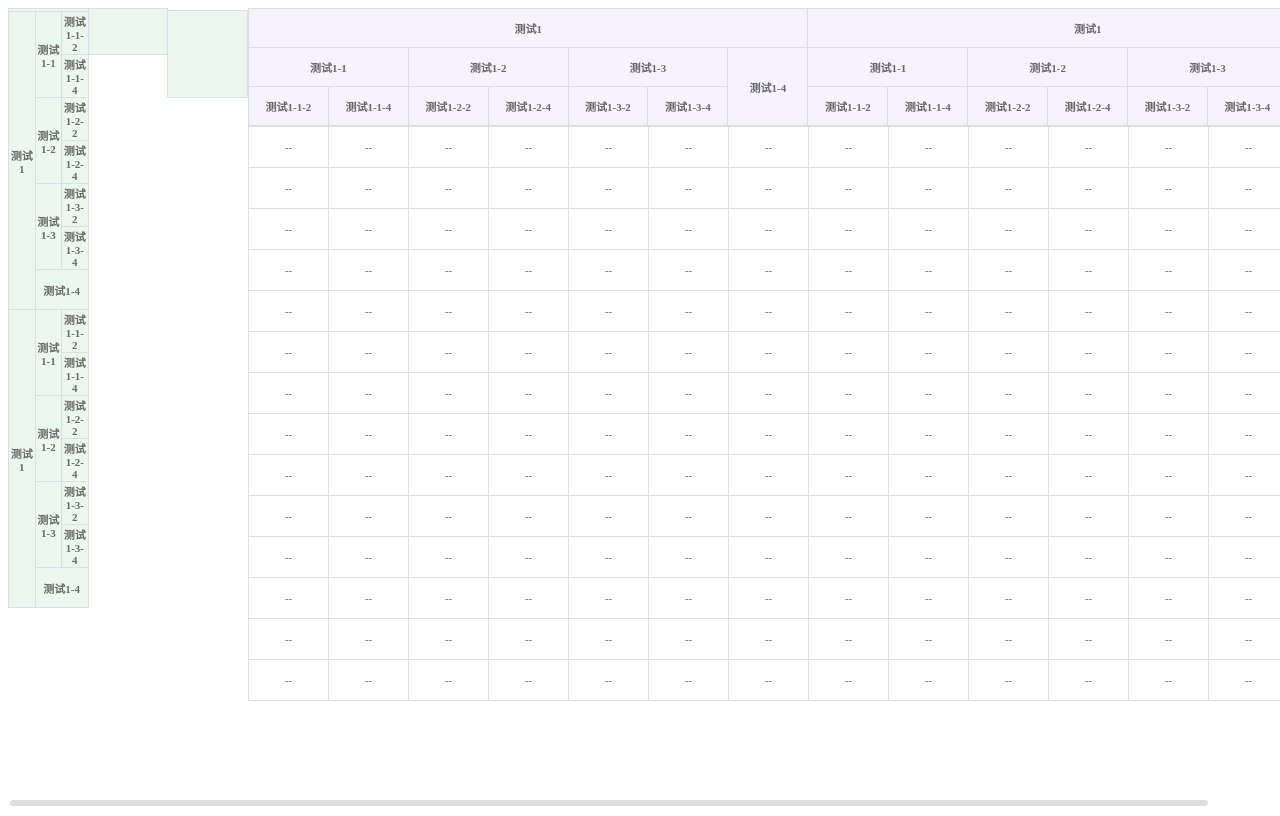
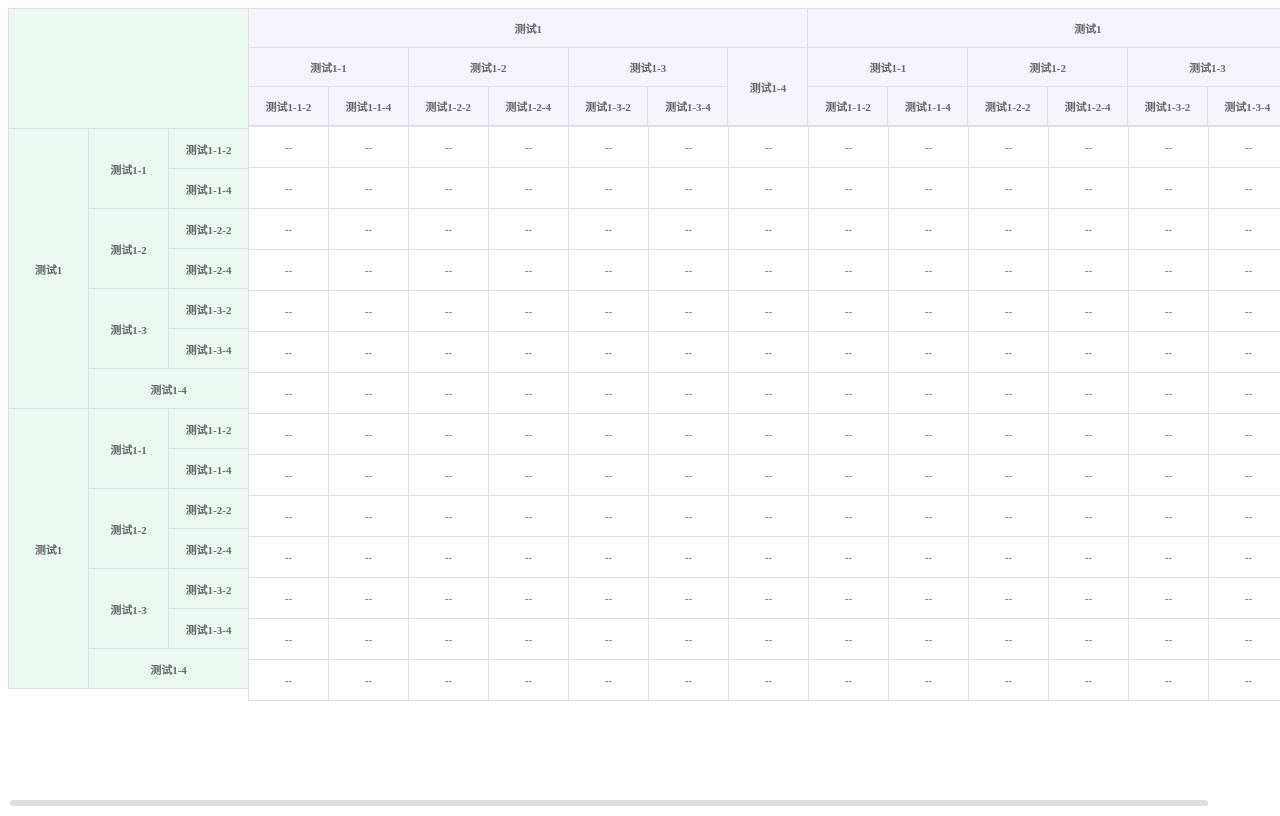
Before and after one commit to zhjing1019/moreTreeTable, a Vue app: page / in a window 1280 px wide. Built offline with nearby package versions, Linux system fonts and the light colour scheme.

Commit message:
moretreeTable

```diff
--- a/src/components/ColHead.vue
+++ b/src/components/ColHead.vue
@@ -29,30 +29,20 @@ export default {
       createHead(h) {
         let [tr] = [[]];
         //左上角部分
-        this.headTotal = this.edit.allHeadRow.length;
-        // this.edit.allColHeadRow.forEach( (x, index) => {
-        //     if(index == 0) {
-        //         for(let i = 0; i < this.edit.allHeadRow.length; i++) {
-        //             let cell = [];
-        //             if(i === 0) {
-        //                 x.forEach((y) => {
-        //                     cell.push(this.creatFirstHeadTr(h, y, i));
-        //                 })
-        //             }
-        //             tr.push(<tr>{cell}</tr>)
-        //         }
-        //     }
-        // })
-        let rowSpan = this.edit.allHeadRow.length;
-        let colSpan = this.edit.allColHeadRow.length;
-        this.edit.allColHeadRow.forEach( (x, index) => {
-            if(index == 0) {
-                for(let i = 0; i < this.edit.allHeadRow.length; i++) {
-                    let cell = (<th colspan={colSpan} rowSpan={rowSpan}></th>)
-                    tr.push(<tr>{cell}</tr>)
-                }
+        let rowspan = this.edit.allHeadRow.length;
+        let colspan = this.edit.allColHeadRow.length;
+        for(let i = 0; i < rowspan; i++) {
+            if(i === 0) {
+                let width = colspan * this.edit.headColWidth;
+                let height = rowspan * this.edit.tableTdHeight;
+                let cell = (<th colspan={colspan} rowspan={rowspan} style={{width: width + 'px', height: height + 'px'}}> </th>)
+                tr.push(<tr>{cell}</tr>)
+            } else {
+                tr.push(<tr></tr>)
             }
-        })
+        }
+
+        this.creatFirstHeadTr(h)
         // //左下角部分；
         if(this.allRow) {
             this.edit.resetNewColHead.forEach((x) => {
@@ -72,22 +62,7 @@ export default {
       },
 
 
-      creatFirstHeadTr(h, y, i) {
-            if(i == 0) {
-
-                let [data, colspan, rowspan, colspanCount, width] = [this.edit.headGrage([y]), 1, 1, 1, 0];
-                colspanCount = this.edit.allHeadRow && this.edit.allHeadRow.length ? this.edit.allHeadRow.length : 1;
-                colspan = data.length > 1 ? data.length : 1;
-                rowspan = colspanCount;
-                data.forEach((x, index) => {
-                    if(index !== 0 && x[0]) {
-                        width += this.edit.headColWidth
-                    }
-                })
-                let height = this.edit.tableTdHeight * this.edit.allHeadRow.length;
-                return (<th colspan={colspan - 1} rowspan={rowspan} style={{ width: width + "px", height: height + "px", textAlign: this.edit.textAlign,  borderRight: this.edit.moreHead ? "" : "1px solid #d9d9d9", paddingLeft: 0 }}>{y.name}</th>)
-            }
-        },
+      creatFirstHeadTr() {},
     }
 }
 </script>
```
